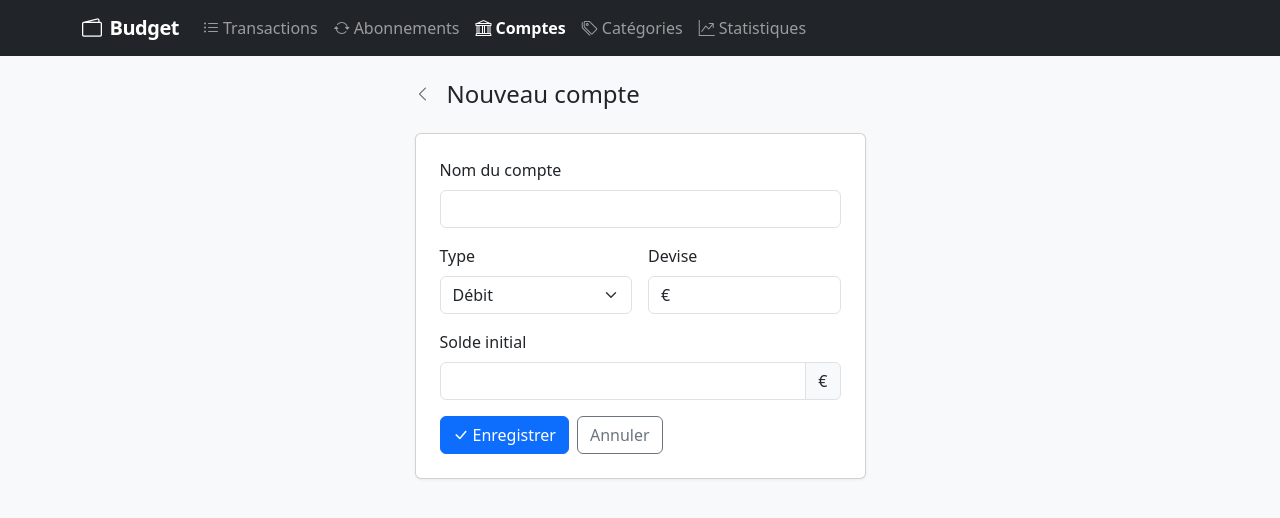
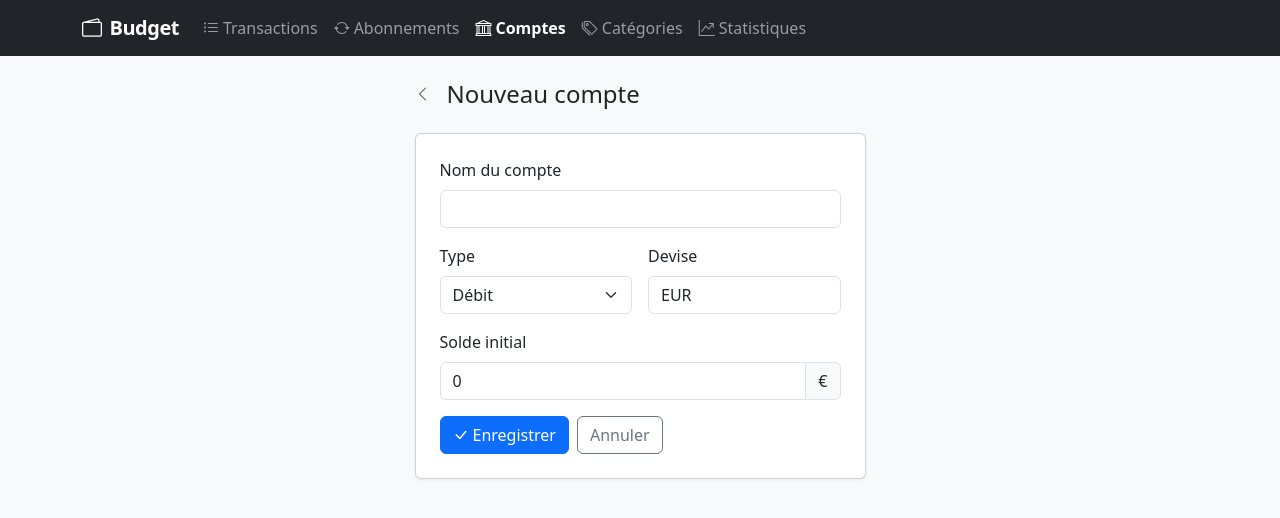
Before and after one commit to Callquent/budget, a Next.js app in the folder next/: page /accounts/new in a window 1280 px wide. Shown: the top 518 px of the page. Built offline with nearby package versions, Linux system fonts and the light colour scheme; no server answers.

Commit message:
Expand React component library

```diff
--- a/next/app/accounts/new/page.tsx
+++ b/next/app/accounts/new/page.tsx
@@ -1,10 +1,5 @@
-import AccountForm from '@/components/AccountForm';
+import AccountForm from "@/components/AccountForm";
 
 export default function AccountNewPage() {
-  return (
-    <AccountForm
-      title="Nouveau compte"
-      onSubmit={(data) => console.log('Saving new account:', data)}
-    />
-  );
+  return <AccountForm title="Nouveau compte" />;
 }
--- a/next/components/AccountForm.tsx
+++ b/next/components/AccountForm.tsx
@@ -1,20 +1,58 @@
 "use client";
-import React from "react";
+import React, { useState } from "react";
 import Link from "next/link";
+import { useRouter } from "next/navigation";
 
 interface AccountFormProps {
   initialData?: {
-    id?: string;
+    id?: number;
     name?: string;
     type?: string;
     currency?: string;
-    balance?: number;
+    balance?: string;
   };
   title: string;
-  action: (formData: FormData) => Promise<void>;
 }
 
-export default function AccountForm({ initialData, title, action }: AccountFormProps) {
+const API = process.env.NEXT_PUBLIC_API_URL;
+
+export default function AccountForm({ initialData, title }: AccountFormProps) {
+  const router = useRouter();
+  const [error, setError] = useState<string | null>(null);
+  const [saving, setSaving] = useState(false);
+
+  const handleSubmit = async (e: React.FormEvent<HTMLFormElement>) => {
+    e.preventDefault();
+    setSaving(true);
+    setError(null);
+
+    const form = e.currentTarget;
+    const body = {
+      name:     (form.elements.namedItem("name") as HTMLInputElement).value,
+      type:     (form.elements.namedItem("type") as HTMLSelectElement).value,
+      currency: (form.elements.namedItem("currency") as HTMLInputElement).value,
+      balance:  (form.elements.namedItem("balance") as HTMLInputElement).value,
+    };
+
+    const url = initialData?.id
+      ? `${API}/accounts/${initialData.id}/edit`
+      : `${API}/accounts/new`;
+
+    try {
+      const res = await fetch(url, {
+        method: "POST",
+        headers: { "Content-Type": "application/json" },
+        body: JSON.stringify(body),
+      });
+      if (!res.ok) throw new Error(`Erreur ${res.status}`);
+      router.push("/accounts");
+    } catch (e: any) {
+      setError(e.message);
+    } finally {
+      setSaving(false);
+    }
+  };
+
   return (
     <div className="row justify-content-center">
       <div className="col-lg-5">
@@ -25,20 +63,26 @@ export default function AccountForm({ initialData, title, action }: AccountFormP
           <h1 className="h4 mb-0">{title}</h1>
         </div>
         <div className="card p-4">
-          <form action={action}>
+          {error && (
+            <div className="alert alert-danger mb-3">
+              <i className="bi bi-exclamation-triangle-fill me-2"></i>{error}
+            </div>
+          )}
+          <form onSubmit={handleSubmit}>
             <div className="mb-3">
               <label className="form-label">Nom du compte</label>
               <input
                 type="text"
                 name="name"
                 className="form-control"
-                defaultValue={initialData?.name || ""}
+                defaultValue={initialData?.name ?? ""}
+                required
               />
             </div>
             <div className="row g-3 mb-3">
               <div className="col-6">
                 <label className="form-label">Type</label>
-                <select name="type" className="form-select" defaultValue={initialData?.type || "debit"}>
+                <select name="type" className="form-select" defaultValue={initialData?.type ?? "debit"}>
                   <option value="credit">Crédit</option>
                   <option value="debit">Débit</option>
                 </select>
@@ -49,7 +93,8 @@ export default function AccountForm({ initialData, title, action }: AccountFormP
                   type="text"
                   name="currency"
                   className="form-control"
-                  defaultValue={initialData?.currency || "€"}
+                  defaultValue={initialData?.currency ?? "EUR"}
+                  required
                 />
               </div>
             </div>
@@ -61,14 +106,17 @@ export default function AccountForm({ initialData, title, action }: AccountFormP
                   name="balance"
                   step="0.01"
                   className="form-control"
-                  defaultValue={initialData?.balance || ""}
+                  defaultValue={initialData?.balance ?? "0"}
                 />
                 <span className="input-group-text">€</span>
               </div>
             </div>
             <div className="d-flex gap-2 mt-3">
-              <button type="submit" className="btn btn-primary">
-                <i className="bi bi-check-lg me-1"></i>Enregistrer
+              <button type="submit" className="btn btn-primary" disabled={saving}>
+                {saving
+                  ? <><span className="spinner-border spinner-border-sm me-1"></span>Enregistrement…</>
+                  : <><i className="bi bi-check-lg me-1"></i>Enregistrer</>
+                }
               </button>
               <Link href="/accounts" className="btn btn-outline-secondary">
                 Annuler
```
Also changed, not shown: next/app/accounts/edit/[id]/page.tsx (+7 -30 lines), 1 other file (tests, documents, lock files or other folders).
